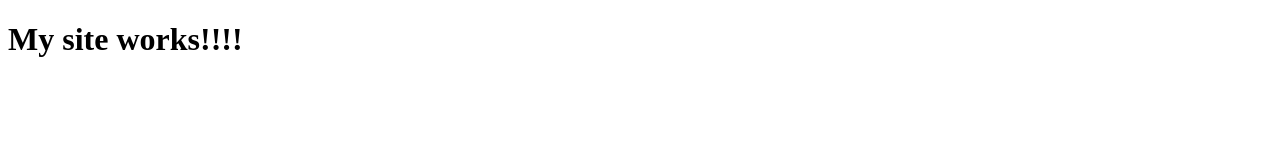
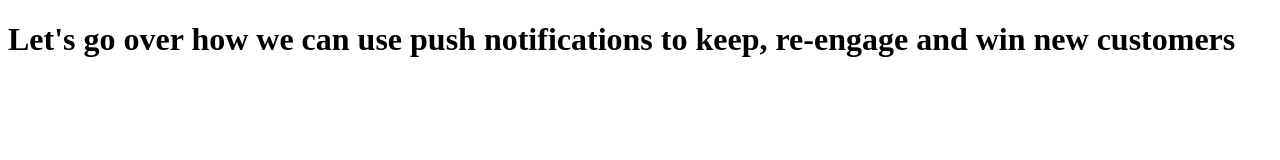
Before and after one commit to karimawagner/karimawagner.github.io, a plain HTML site: page index.html in a window 1280 px wide. Drawn offline with Linux system fonts and the light colour scheme.

Commit message:
Update index.html

```diff
--- a/index.html
+++ b/index.html
@@ -1,8 +1,8 @@
 <!DOCTYPE html>
 <html>
 <head>
-	<title></title>
-	<h1> My site works!!!!</h1>
+	<title>Welcome to Karima's Site</title>
+	<h1> Let's go over how we can use push notifications to keep, re-engage and win new customers</h1>
 	<link rel="manifest" href="/manifest.json" />
 <script src="https://cdn.onesignal.com/sdks/OneSignalSDK.js" async=""></script>
 <script>
```
